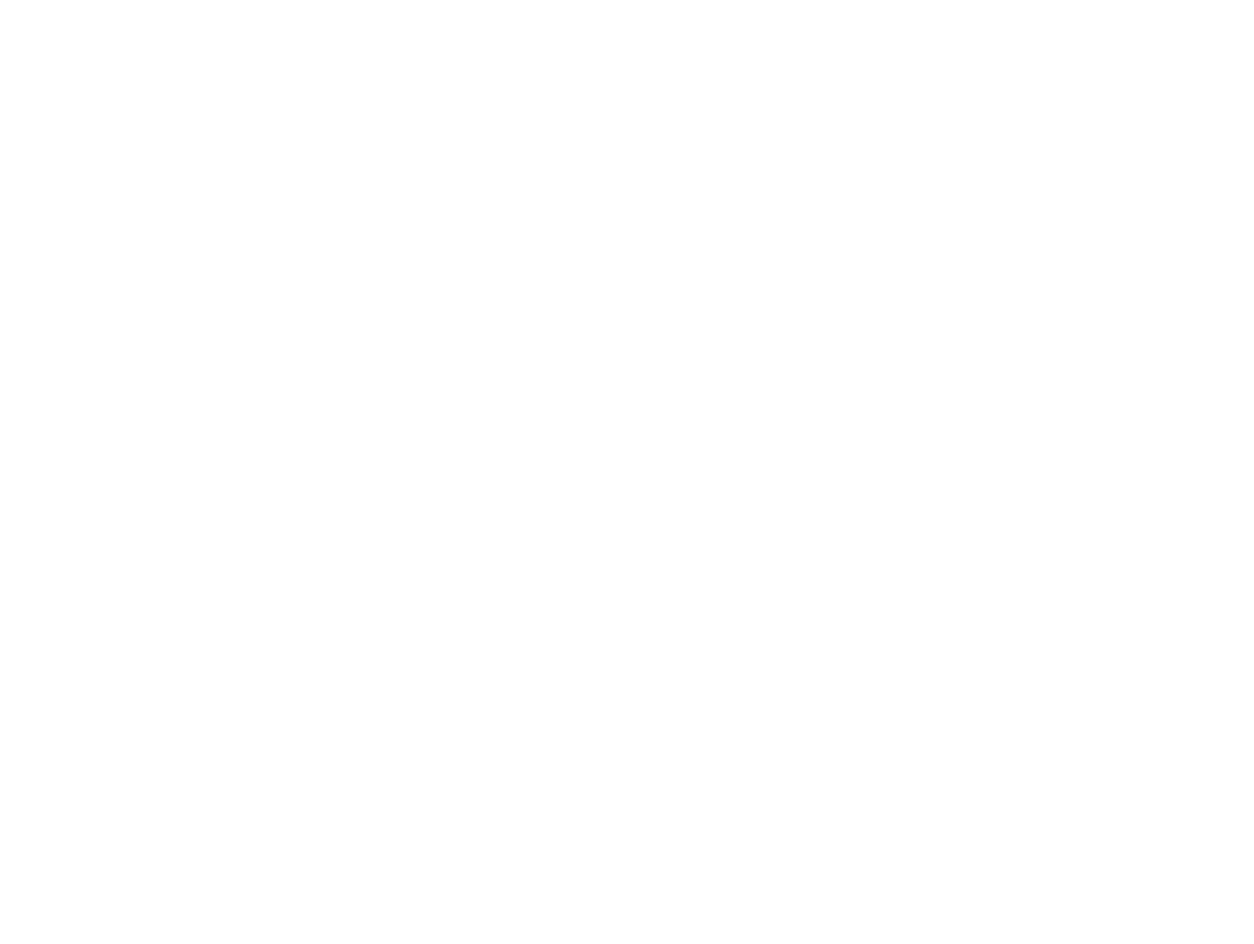
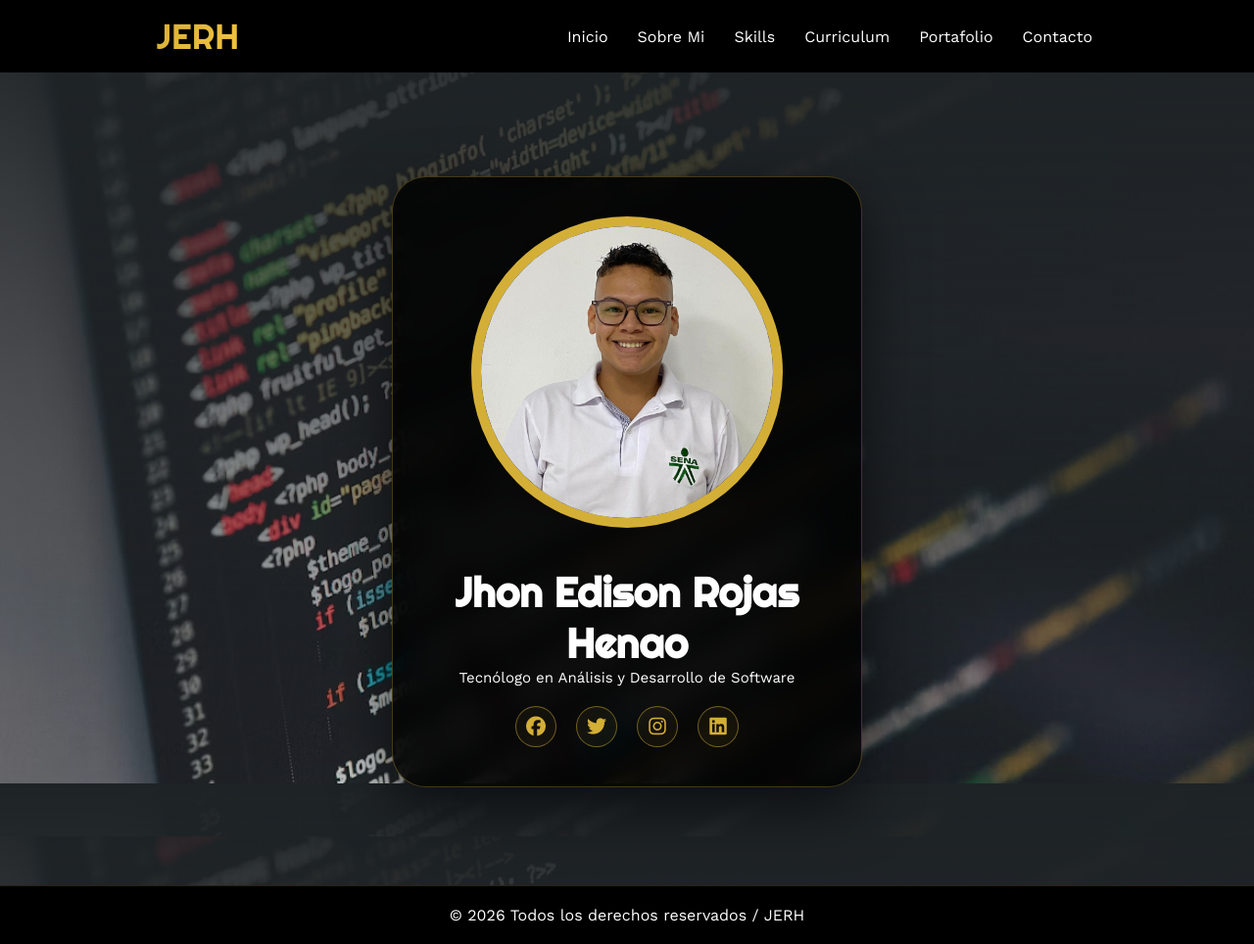
Before and after one commit to Jlombanar/ADSO-3169673-Noche, a plain HTML site: page index.html in a window 1280 px wide. Shown: the whole page at 98% size. Before the commit the page ends 800 px from the top, so only its background shows below. Drawn offline with nearby package versions, Linux system fonts and the light colour scheme.

Commit message:
Modificando lainterfaz visual en el css

```diff
--- /dev/null
+++ b/css/index.css
@@ -0,0 +1,236 @@
+/* Importar fuentes de Google Fonts */
+@import url('https://fonts.googleapis.com/css2?family=Righteous&family=Work+Sans:wght@100;300;400;600;800&display=swap');
+
+/* Reset básico y configuración de fuentes */
+* {
+box-sizing: border-box;
+margin: 0;
+padding: 0;
+font-family: 'Work Sans', sans-serif;
+}
+
+html {
+scroll-behavior: smooth;
+}
+
+body {
+min-height: 100vh;
+display: flex;
+flex-direction: column;
+background: linear-gradient(to top, rgba(15,15,15,.100), rgba(30,35,38,1)),
+url(../img/fondo.png);
+background-size: cover;
+background-position: center;
+background-repeat: no-repeat;
+background-attachment: fixed;
+color: #fff;
+}
+
+/* ═══════════════════════════════════
+HEADER FIJO EN LA PARTE SUPERIOR
+═══════════════════════════════════ */
+.container-header {
+background: black;
+position: fixed;
+width: 100%;
+top: 0;
+left: 0;
+z-index: 99;
+}
+
+.container-header header {
+max-width: 1000px;
+margin: auto;
+display: flex;
+justify-content: space-between;
+align-items: center;
+padding: 15px 20px;
+}
+
+.logo a {
+font-family: 'Righteous', cursive;
+font-size: 36px;
+background: linear-gradient(135deg, #d4af37, #f5c542);
+-webkit-background-clip: text;
+-webkit-text-fill-color: transparent;
+text-decoration: none;
+}
+
+/* ═══════════════════════════════════
+MENÚ DE NAVEGACIÓN
+═══════════════════════════════════ */
+.nav ul {
+display: flex;
+list-style: none;
+gap: 20px;
+}
+
+.nav ul li a {
+color: #fff;
+text-decoration: none;
+padding: 5px;
+transition: 0.3s;
+}
+
+.nav ul li a:hover {
+color: #d4af37;
+}
+
+/* ═══════════════════════════════════
+MENÚ RESPONSIVE (sin JavaScript)
+═══════════════════════════════════ */
+#menu-toggle {
+display: none;
+}
+
+.menu-icon {
+display: none;
+font-size: 24px;
+cursor: pointer;
+color: #d4af37;
+margin-left: auto;
+border-radius: 20px;
+}
+
+/* ═══════════════════════════════════
+SECCIÓN PRINCIPAL (HERO)
+═══════════════════════════════════ */
+.inicio {
+flex: 1;
+min-height: 113vh;
+display: flex;
+justify-content: center;
+align-items: center;
+padding-top: 80px;
+}
+
+.container-banner {
+background: rgba(0, 0, 0, 0.85);
+backdrop-filter: blur(15px);
+padding: 40px;
+max-width: 480px;
+margin: auto;
+text-align: center;
+border-radius: 35px;
+border: 1px solid rgba(212,175,55,0.3);
+box-shadow: 0 20px 60px rgba(0,0,0,0.6);
+animation: revealHero 1.5s cubic-bezier(.16,1,.3,1) forwards;
+}
+
+.container-img img {
+margin-top: 40px;
+border: 10px solid #d4af37;
+width: 80%;
+border-radius: 100%;
+display: block;
+margin: auto;
+}
+
+.container-banner h1 {
+opacity: 0;
+margin-top: 40px;
+font-size: 42px;
+font-family: 'Righteous', cursive;
+animation: fadeText 1s ease forwards;
+animation-delay: 0.07s;
+}
+
+@keyframes fadeText {
+    to {
+        opacity: 1;
+    }
+}
+
+.container-banner h2 {
+font-size: 15px;
+font-weight: normal;
+}
+
+section {
+    scroll-margin-top: 100px;
+}
+
+/* Animación elegante de entrada */
+@keyframes revealHero {
+    0% {
+        opacity: 0;
+        transform: translateY(60px) scale(0.95);
+    }
+    100% {
+        opacity: 1;
+        transform: translateY(0) scale(1);
+    }
+}
+
+/* ═══════════════════════════════════
+REDES SOCIALES
+═══════════════════════════════════ */
+.redes {
+display: flex;
+justify-content: center;
+gap: 20px;
+margin-top: 20px;
+}
+
+.redes a {
+color: #d4af37;
+display: inline-flex;
+align-items: center;
+justify-content: center;
+text-decoration: none;
+border: 1px solid rgba(212,175,55,0.5);
+background: rgba(212,175,55,0.05);
+border-radius: 50%;
+width: 42px;
+height: 42px;
+font-size: 20px;
+transition: 0.3s;
+}
+
+.redes a:hover {
+background: linear-gradient(135deg, #d4af37, #f5c542);
+color: black;
+transform: scale(1.15);
+box-shadow: 0 0 20px rgba(212,175,55,0.6);
+}
+
+/* ═══════════════════════════════════
+FOOTER
+═══════════════════════════════════ */
+footer {
+background-color: black;
+color: #fff;
+padding: 20px 0;
+text-align: center;
+width: 100%;
+border-top: 1px solid rgba(212,175,55,0.2);
+}
+
+/* ═══════════════════════════════════
+RESPONSIVE DESIGN (Móviles)
+═══════════════════════════════════ */
+@media screen and (max-width: 768px) {
+.menu-icon {
+    display: block;
+}
+
+.nav ul {
+display: none;
+flex-direction: column;
+background-color: #000000;
+position: absolute;
+top: 60px;
+right: 0;
+width: 180px;
+padding: 20px;
+box-shadow: -2px 0 8px rgba(0, 0, 0, 0.3);
+border-radius: 20px;
+border: 1px solid #d4af37;
+}
+
+/* Mostrar menú cuando el checkbox está marcado */
+#menu-toggle:checked + .menu-icon + .nav ul {
+display: flex;
+align-items: center;
+}
+}
--- a/index.html
+++ b/index.html
@@ -3,9 +3,57 @@
 <head>
     <meta charset="UTF-8">
     <meta name="viewport" content="width=device-width, initial-scale=1.0">
-    <title>Document</title>
+    <title>Portafolio</title>
+    <link rel="stylesheet" href="./css/index.css" />
+    <script src="https://kit.fontawesome.com/bdc4e23805.js" crossorigin="anonymous"></script>
 </head>
 <body>
+<!-- Header con menú de navegación -->
+<div class="container-header">
+    <header>
+    <div class="logo">
+    <a href="#">JERH</a>
+    </div>
 
+<!-- Checkbox para menú responsive -->
+<input type="checkbox" id="menu-toggle" />
+    <label for="menu-toggle" class="menu-icon">
+    <i class="fa-solid fa-bars"></i>
+    </label>
+
+    <nav class="nav">
+    <ul>
+        <li><a href="./inicio.html">Inicio</a></li>
+        <li><a href="./sobremi.html">Sobre Mi</a></li>
+        <li><a href="./skill.html">Skills</a></li>
+        <li><a href="./curriculum.html">Curriculum</a></li>
+        <li><a href="./portafolio.html">Portafolio</a></li>
+        <li><a href="./contactenos.html">Contacto</a></li>
+    </ul>
+    </nav>
+    </header>
+</div>
+
+<!-- Sección de presentación principal -->
+<section id="inicio" class="inicio">
+    <div class="container-banner">
+    <div class="container-img">
+    <img src="./img/jhon-rojas.jpeg" alt="Foto de perfil" />
+    </div>
+    <h1>Jhon Edison Rojas Henao</h1>
+    <h2>Tecnólogo en Análisis y Desarrollo de Software</h2>
+    <div class="redes">
+        <a href="#"><i class="fa-brands fa-facebook"></i></a>
+        <a href="#"><i class="fa-brands fa-twitter"></i></a>
+        <a href="#"><i class="fa-brands fa-instagram"></i></a>
+        <a href="#"><i class="fa-brands fa-linkedin"></i></a>
+    </div>
+    </div>
+</section>
+
+<!-- Footer con redes sociales -->
+<footer>
+    <p>© 2026 Todos los derechos reservados / JERH</p>
+</footer>
 </body>
 </html>
```
Also changed, not shown: img/fondo.png (added), img/jhon-rojas.jpeg (added).
